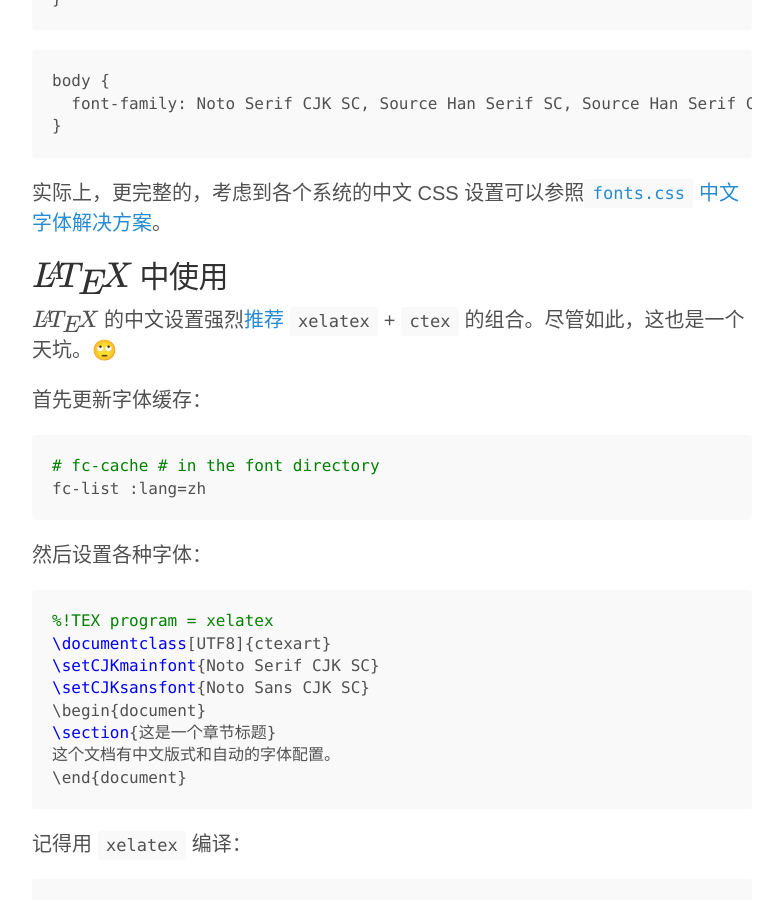
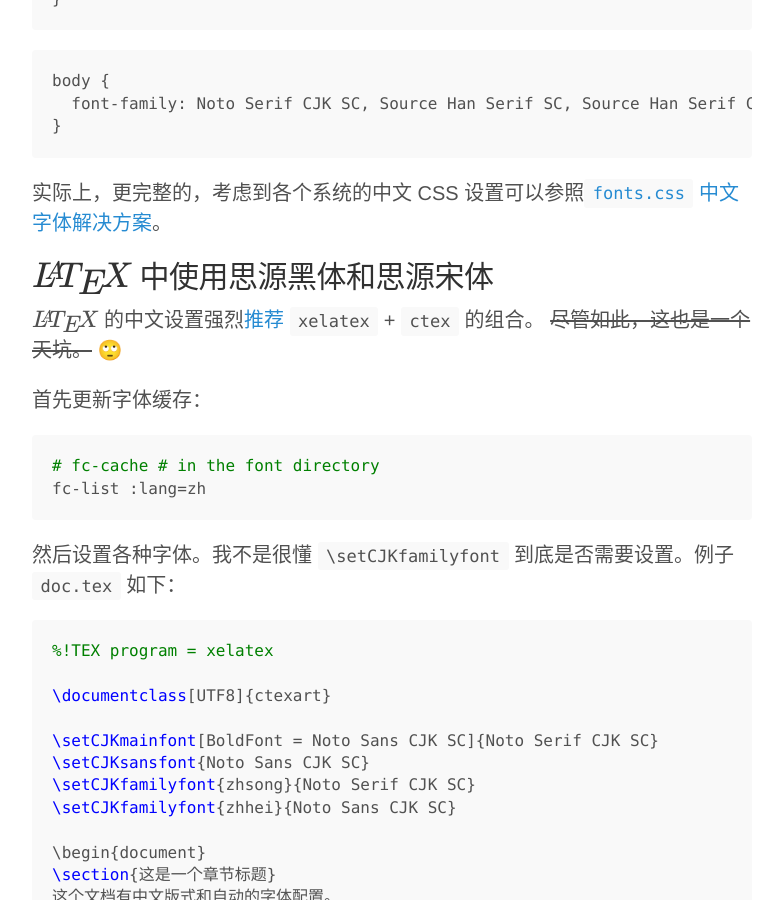
Before and after one commit to fyears/fyears.github.io, a Jekyll site: the page built from _posts/2017-04-04-source-han-sans-and-source-han-serif.md, in a window 1280 px wide and 900 px high, scrolled down 1566 px. Shown: the whole window, without its empty margins (248-1031 px from the left). Built offline with Jekyll 4.4.1, drawn with Linux system fonts in a browser that asks for light colours; formulas are drawn with MathJax 3; comment, search, counter and statistics services are not loaded; some of the changed text lies outside the part shown.

Commit message:
improve source han latex

````diff
--- a/_posts/2017-04-04-source-han-sans-and-source-han-serif.md
+++ b/_posts/2017-04-04-source-han-sans-and-source-han-serif.md
@@ -32,7 +32,7 @@ Source Han 系列在 GitHub 下载：[Source Han Sans](https://github.com/adobe-
 
 如果是 macOS 10.8 等，无脑安装 Super OTC（实测 Windows 不能）；如果是 Windows 10 Anniversary Update 或其它，尝试安装 OTCs；实在不行，选择 Language-specific OTFs。Ubuntu 下应该默认有了 Noto Sans CJK，可以预计以后能 `apt-get` Noto Serif CJK。
 
-## CSS 中使用
+## CSS 中使用思源黑体和思源宋体
 
 [Google Fonts Early Access](https://fonts.google.com/earlyaccess) 提供了 [Noto Sans CJK](https://fonts.google.com/earlyaccess#Noto+Sans+SC) 的免费使用，可预见的未来应该会加上 Noto Serif CJK。**但是这并不是很有用**，因为需要下载整个字形的字体。如果真有这种 web font 的需要，Typekit 应该是更好的选择。
 
@@ -55,9 +55,9 @@ body {
 
 实际上，更完整的，考虑到各个系统的中文 CSS 设置可以参照[`fonts.css` 中文字体解决方案](https://zenozeng.github.io/fonts.css/)。
 
-## $\LaTeX$ 中使用
+## $\LaTeX$ 中使用思源黑体和思源宋体
 
-$\LaTeX$ 的中文设置强烈[推荐](https://www.fyears.org/2015/06/latex-config-chinese.html) `xelatex` + `ctex` 的组合。尽管如此，这也是一个天坑。🙄
+$\LaTeX$ 的中文设置强烈[推荐](https://www.fyears.org/2015/06/latex-config-chinese.html) `xelatex` + `ctex` 的组合。 ~~尽管如此，这也是一个天坑。~~ 🙄
 
 首先更新字体缓存：
 
@@ -66,13 +66,18 @@ $\LaTeX$ 的中文设置强烈[推荐](https://www.fyears.org/2015/06/latex-conf
 fc-list :lang=zh
 ```
 
-然后设置各种字体：
+然后设置各种字体。我不是很懂 `\setCJKfamilyfont` 到底是否需要设置。例子 `doc.tex` 如下：
 
 ```latex
 %!TEX program = xelatex
+
 \documentclass[UTF8]{ctexart}
-\setCJKmainfont{Noto Serif CJK SC}
+
+\setCJKmainfont[BoldFont = Noto Sans CJK SC]{Noto Serif CJK SC}
 \setCJKsansfont{Noto Sans CJK SC}
+\setCJKfamilyfont{zhsong}{Noto Serif CJK SC}
+\setCJKfamilyfont{zhhei}{Noto Sans CJK SC}
+
 \begin{document}
 \section{这是一个章节标题}
 这个文档有中文版式和自动的字体配置。
````
